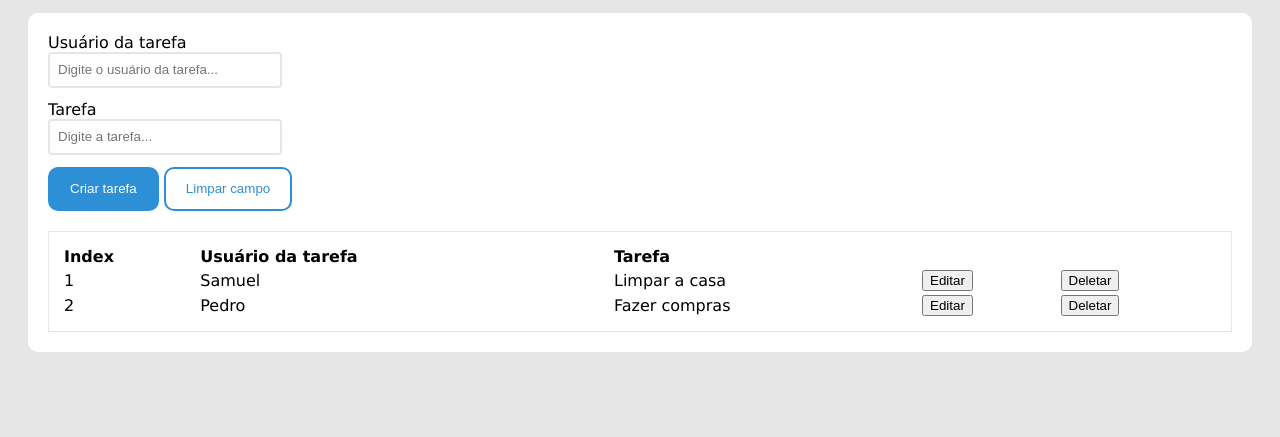
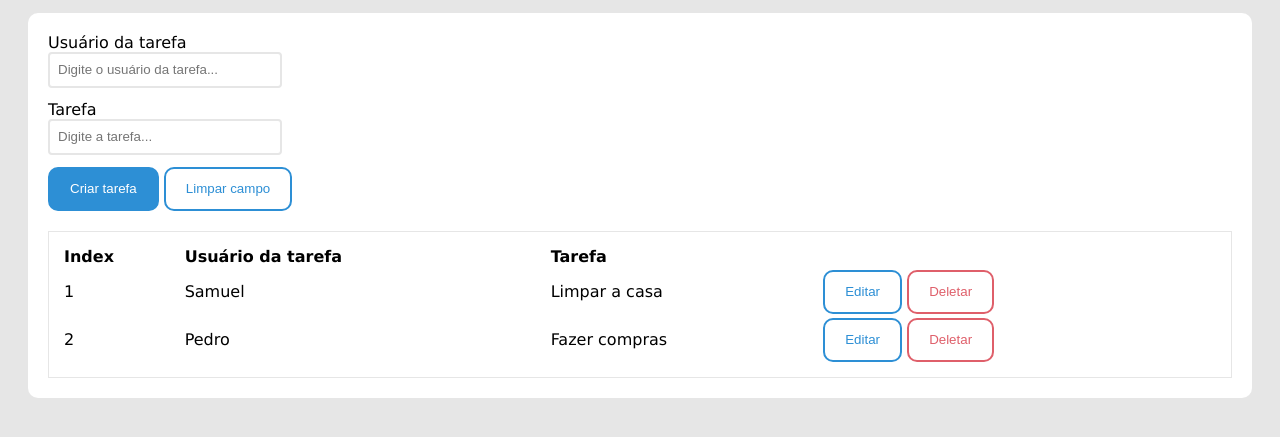
Before and after one commit to osamuelleal/programming, a plain HTML site: page html/todo-list/index.html in a window 1280 px wide. Shown: the part 131-568 px from the top of the page. Drawn offline with Linux system fonts and the light colour scheme.

Commit message:
Botões das tabelas estilizados

```diff
--- a/html/todo-list/index.html
+++ b/html/todo-list/index.html
@@ -27,6 +27,7 @@
             <input type="reset" value="Limpar campo" class="botoes-secundarios">
         </form>
 
+        <!--Tabela onde irá conter os dados que o usuário inputou no formulário acima-->
         <table>
             <tr>
                 <th>Index</th>
@@ -39,10 +40,10 @@
                 <td>Samuel</td>
                 <td>Limpar a casa</td>
                 <td>
-                    <button>Editar</button>
-                </td>
-                <td>
-                    <button>Deletar</button>
+                    <div>
+                    <button class="botoes-secundarios">Editar</button>
+                    <button class="botao-deletar">Deletar</button>
+                    </div>
                 </td>
             </tr>
 
@@ -51,10 +52,10 @@
                 <td>Pedro</td>
                 <td>Fazer compras</td>
                 <td>
-                    <button>Editar</button>
-                </td>
-                <td>
-                    <button>Deletar</button>
+                    <div>
+                    <button class="botoes-secundarios">Editar</button>
+                    <button class="botao-deletar">Deletar</button>
+                    </div>
                 </td>
             </tr>
         </table>
--- a/html/todo-list/styles.css
+++ b/html/todo-list/styles.css
@@ -71,3 +71,15 @@ table {
     background-color: #2d8fd580;
     color: #ffffff;
 }
+
+
+.botao-deletar {
+    min-height: 44px;
+    border-radius: 10px;
+    border-color: #df5f6a;
+    border-style: solid;
+    background-color: #2d8fd500;
+    color: #df5f6a;
+    padding-left: 20px;
+    padding-right: 20px;
+}
```
